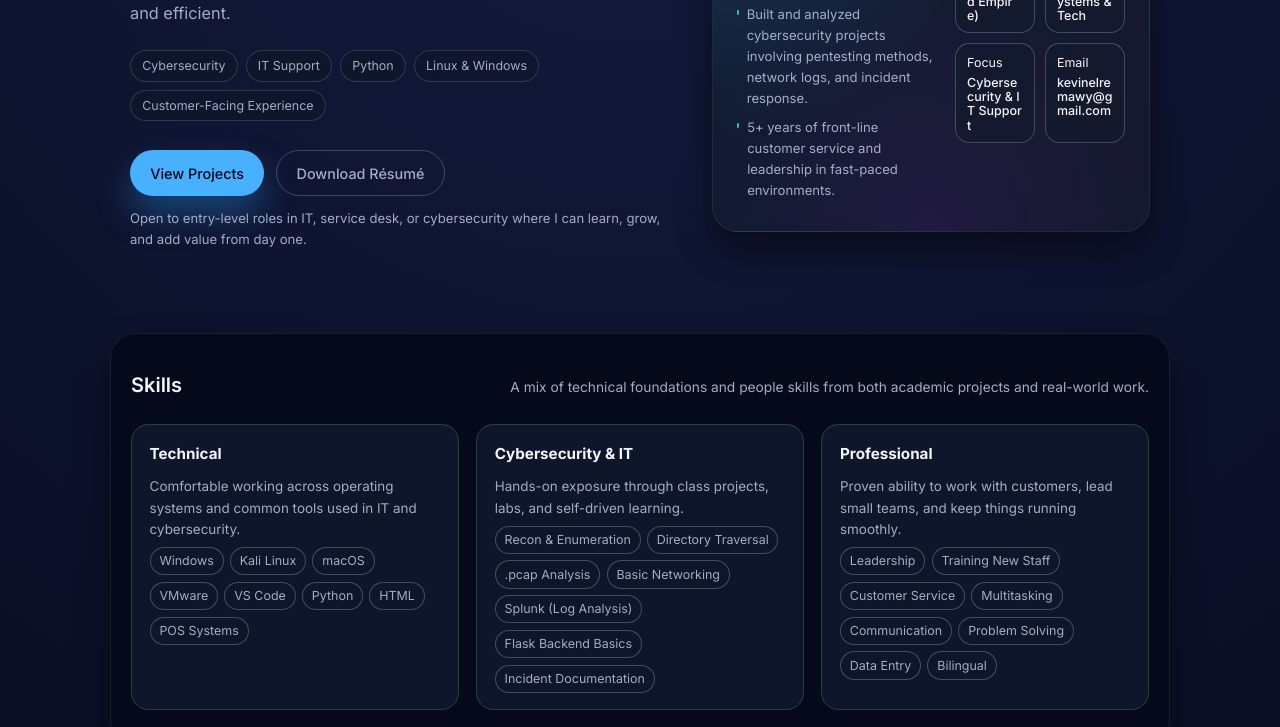
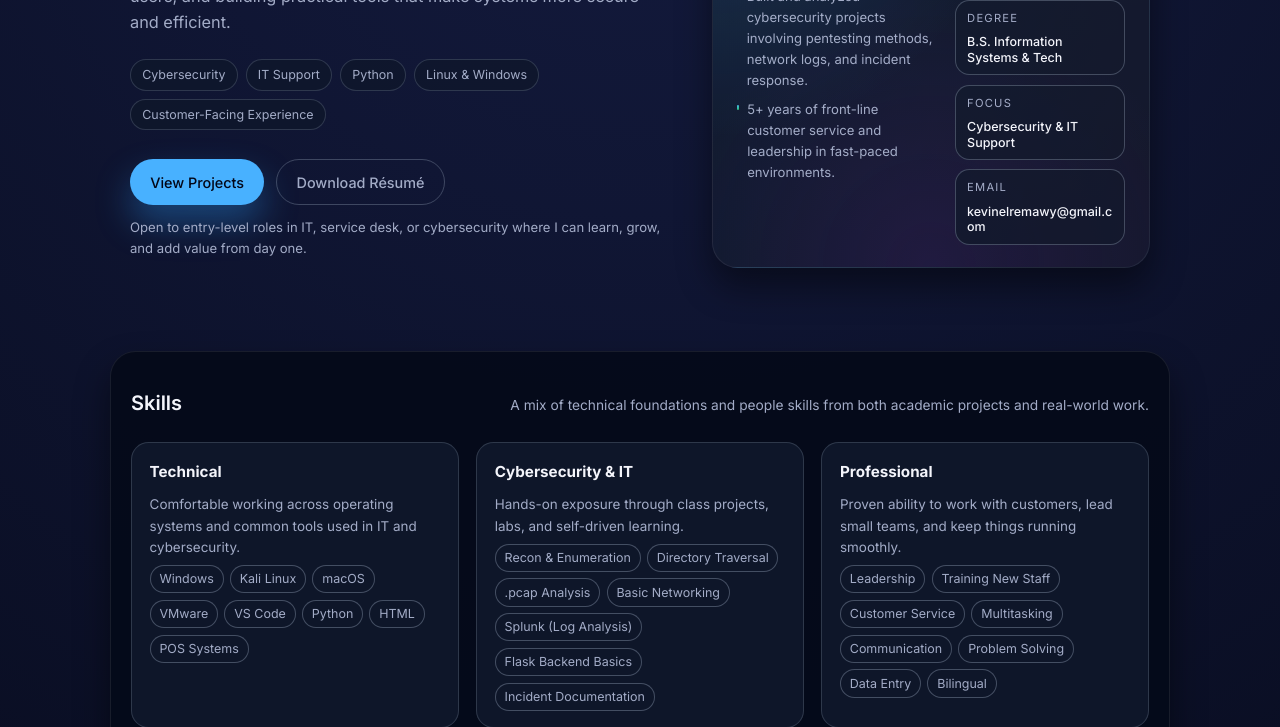
Before and after one commit to kevinelremawy/kevinelremawy.github.io, a plain HTML site: page index.html in a window 1280 px wide. Shown: the part 278-1005 px from the top of the page. Drawn offline with Linux system fonts and the light colour scheme.

Commit message:
Update index.html

```diff
--- a/index.html
+++ b/index.html
@@ -320,13 +320,13 @@
       background: linear-gradient(135deg, var(--accent), #22c55e);
     }
 
-    .hero-badge-grid {
-      display: grid;
-      grid-template-columns: repeat(2, minmax(0, 1fr));
-      gap: 0.6rem;
-    }
+   .hero-badge-grid {
+  display: grid;
+  grid-template-columns: repeat(auto-fit, minmax(150px, 1fr));
+  gap: 0.6rem;
+}
 
-   .badge {
+.badge {
   padding: 0.55rem 0.7rem;
   border-radius: 0.9rem;
   border: 1px solid rgba(148, 163, 184, 0.36);
@@ -338,22 +338,25 @@
   gap: 0.2rem;
 
   white-space: normal;
-  word-wrap: break-word;
-  overflow-wrap: anywhere;
-  overflow: hidden;          /* ⬅ keeps text inside the box */
+  overflow: hidden;
+}
 
-  max-width: 140px;          /* you can bump this up if you want wider badges */
+.badge-label {
+  display: block;
+  font-size: 0.7rem;
+  text-transform: uppercase;
+  letter-spacing: 0.11em;
+  color: var(--muted);
+  margin-bottom: 0.2rem;
 }
 
 .badge-value {
   font-weight: 500;
-  line-height: 1.15;
+  line-height: 1.25;
+  word-break: normal;
+  overflow-wrap: break-word; /* only break at normal word boundaries */
+}
 
-  white-space: normal;
-  word-wrap: break-word;
-  overflow-wrap: anywhere;   /* ⬅ lets long strings like emails break */
-  word-break: break-all;     /* ⬅ hard fallback if needed */
-}
 
 
     .hero-orbit {
```
